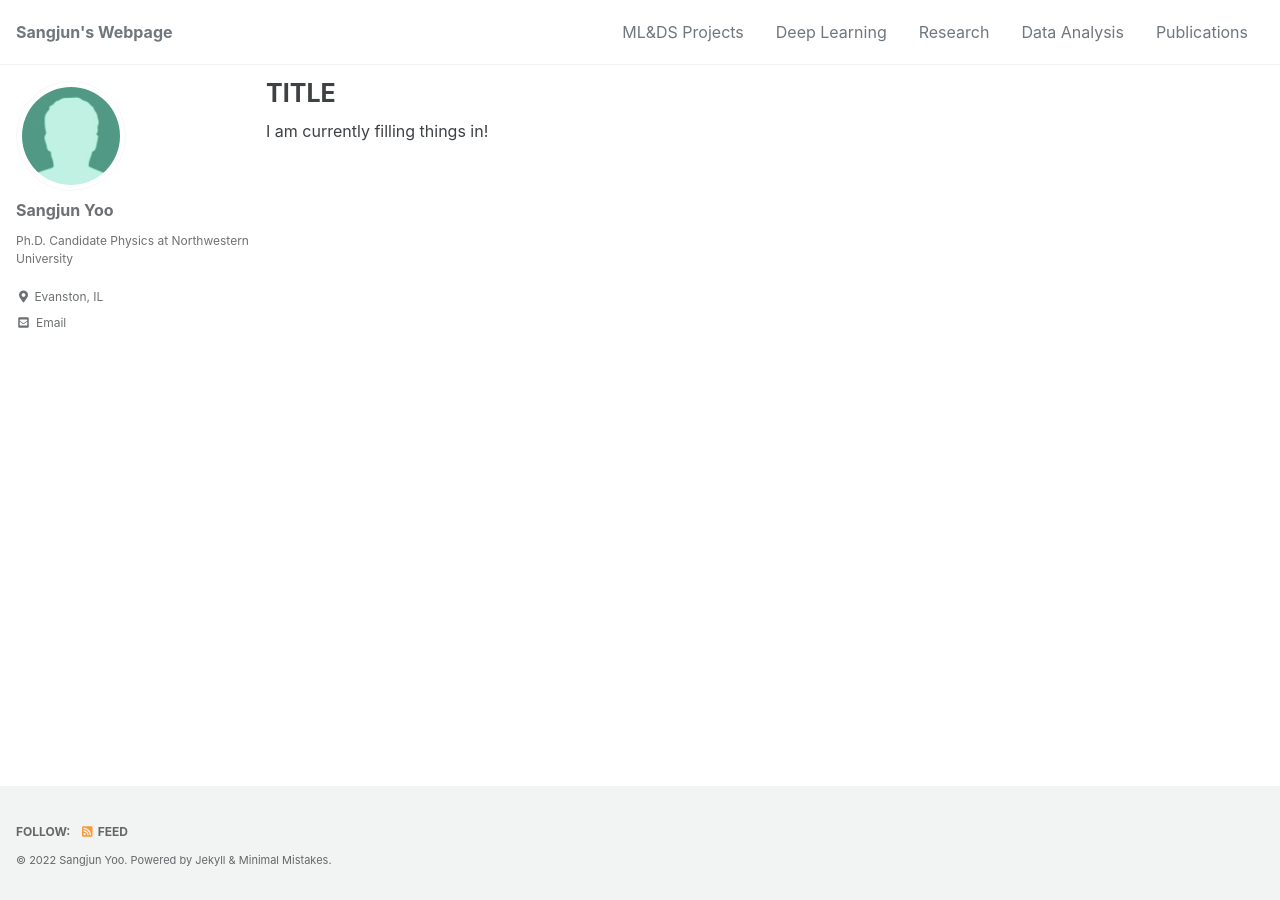
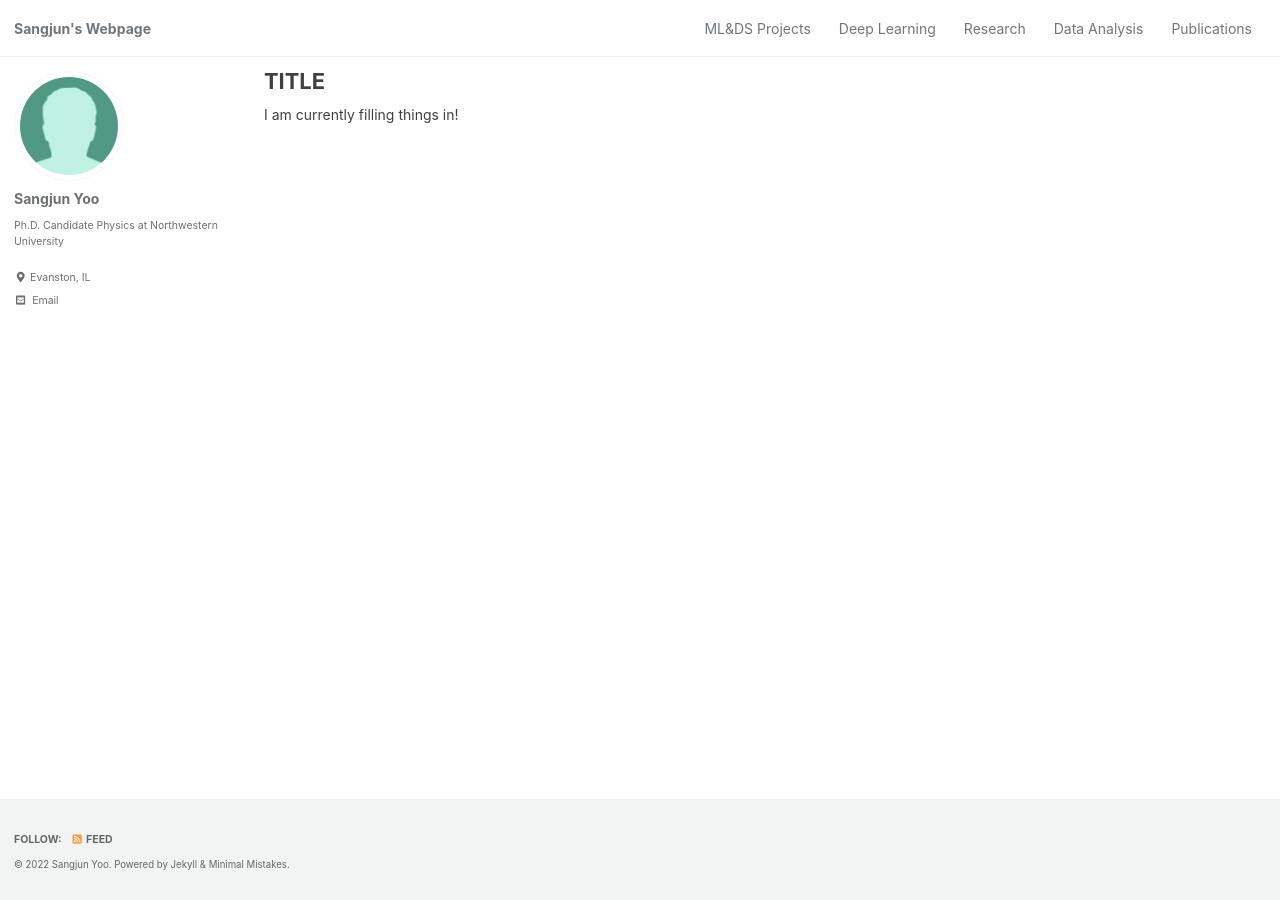
Before and after one commit to sangjunyoo-phd/sangjunyoo-phd.github.io, a Jekyll site: the page built from index.md, in a window 1280 px wide. Built offline with Jekyll 4.4.1, drawn with Linux system fonts in a browser that asks for light colours; cached includes are drawn as plain includes; the list of posts is cut into pages by our own code.

Commit message:
fontsize
16px to 14px

```diff
--- a/_sass/minimal-mistakes/_reset.scss
+++ b/_sass/minimal-mistakes/_reset.scss
@@ -8,18 +8,18 @@ html {
   /* apply a natural box layout model to all elements */
   box-sizing: border-box;
   background-color: $background-color;
-  font-size: 16px;
+  font-size: 14px;
 
   @include breakpoint($medium) {
-    font-size: 16px;
+    font-size: 14px;
   }
 
   @include breakpoint($large) {
-    font-size: 16px;
+    font-size: 14px;
   }
 
   @include breakpoint($x-large) {
-    font-size: 16px;
+    font-size: 14px;
   }
 
   -webkit-text-size-adjust: 100%;
```
